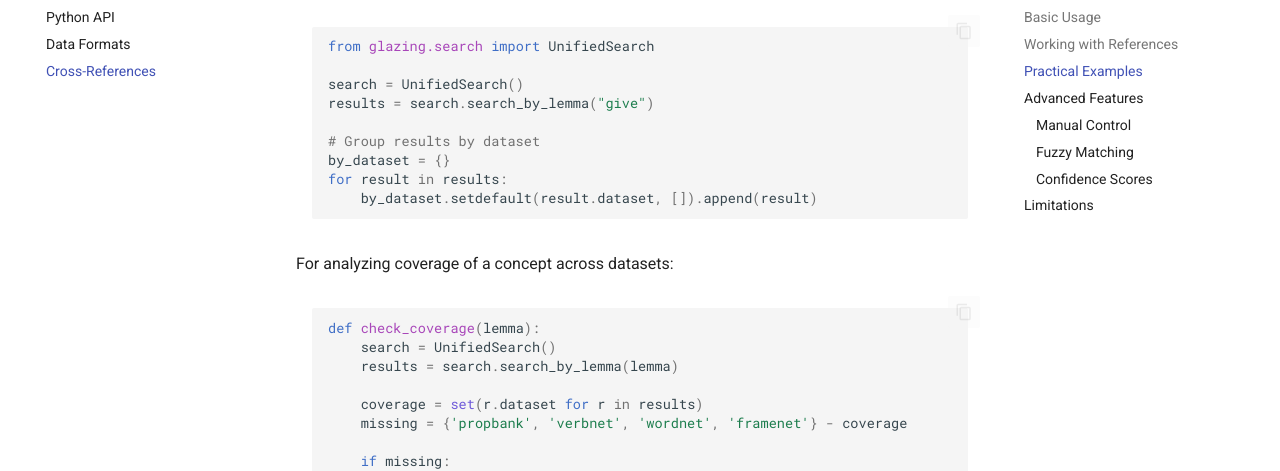
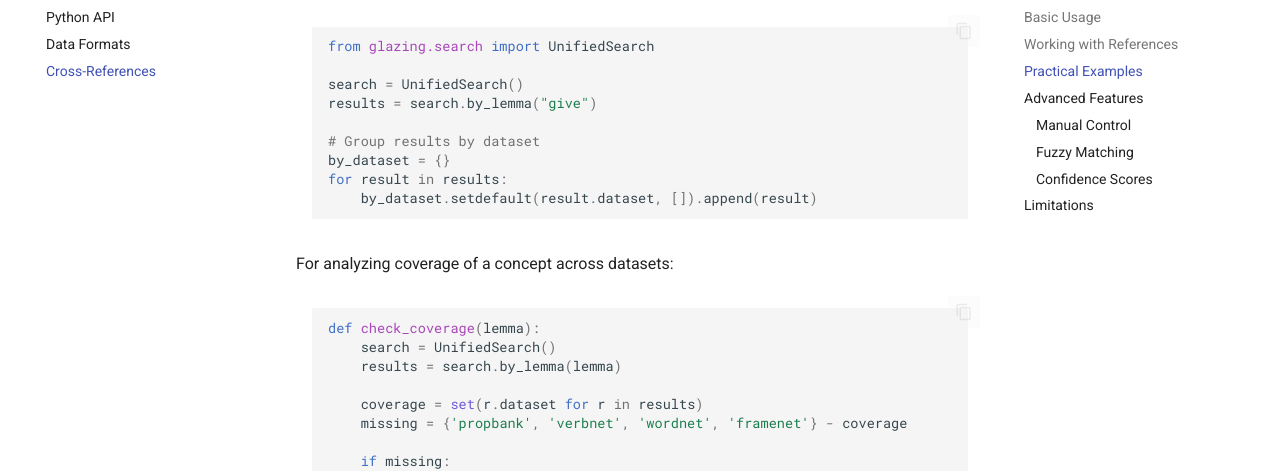
Before and after one commit to aaronstevenwhite/glazing, an MkDocs documentation site: the page built from docs/user-guide/cross-references.md, in a window 1280 px wide and 900 px high, scrolled down 1440 px. Shown: the part 166-637 px from the top of the window. Built offline with MkDocs 1.6.1 and Material for MkDocs 9.7.7, drawn with Linux system fonts in a browser that asks for light colours; comment, search, counter and statistics services are not loaded; the version menu is left out.

````diff
--- a/docs/user-guide/cross-references.md
+++ b/docs/user-guide/cross-references.md
@@ -49,7 +49,7 @@ To find semantic equivalents across datasets, search each one and collect the re
 from glazing.search import UnifiedSearch
 
 search = UnifiedSearch()
-results = search.search_by_lemma("give")
+results = search.by_lemma("give")
 
 # Group results by dataset
 by_dataset = {}
@@ -62,7 +62,7 @@ For analyzing coverage of a concept across datasets:
 ```python
 def check_coverage(lemma):
     search = UnifiedSearch()
-    results = search.search_by_lemma(lemma)
+    results = search.by_lemma(lemma)
 
     coverage = set(r.dataset for r in results)
     missing = {'propbank', 'verbnet', 'wordnet', 'framenet'} - coverage
````
Also changed, not shown: docs/user-guide/python-api.md (+1 -1 lines).
